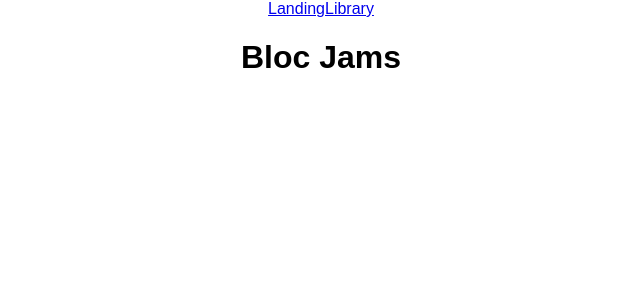
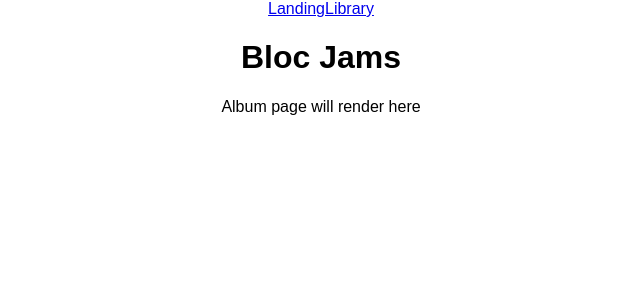
Before and after one commit to JoRyGu/bloc-jams-react, a React (Create React App) app: page /album in a window 1280 px wide. Shown: the top 300 px of the page, without its empty margins (319-959 px from the left). Built offline with nearby package versions, Linux system fonts and the light colour scheme.

Commit message:
album route added

```diff
--- /dev/null
+++ b/src/components/Album/Album.js
@@ -0,0 +1,11 @@
+import React from 'react';
+
+const album = () => {
+    return (
+        <section>
+            Album page will render here
+        </section>
+    );
+}
+
+export default album;
--- a/src/components/App/App.js
+++ b/src/components/App/App.js
@@ -2,6 +2,7 @@ import React, { Component } from 'react';
 import { Route, Link } from 'react-router-dom';
 import Landing from '../Landing/Landing';
 import Library from '../Library/Library';
+import Album from '../Album/Album';
 import './App.css';
 
 class App extends Component {
@@ -18,6 +19,7 @@ class App extends Component {
         <main>
           <Route exact path="/" component={ Landing } />
           <Route path="/library" component={ Library } />
+          <Route path="/album" component={ Album } />
         </main>
       </div>
     );
```
